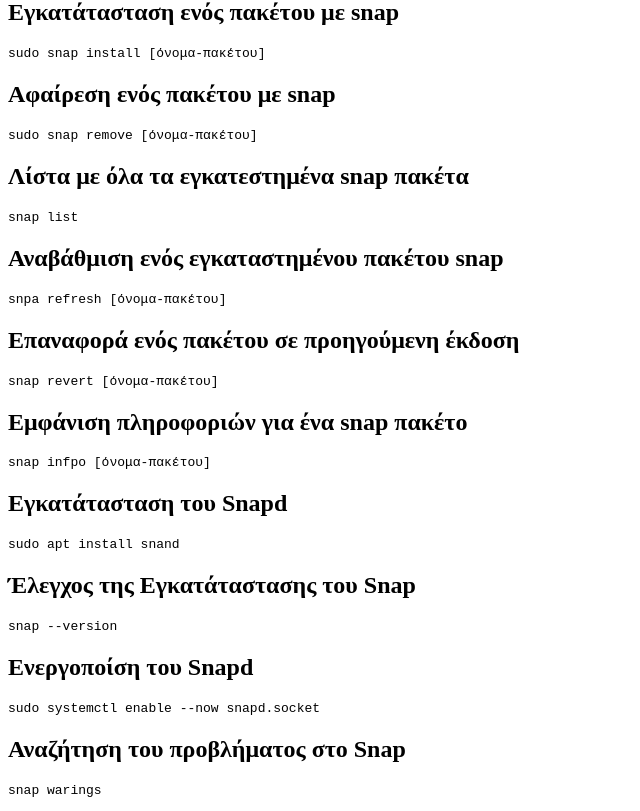
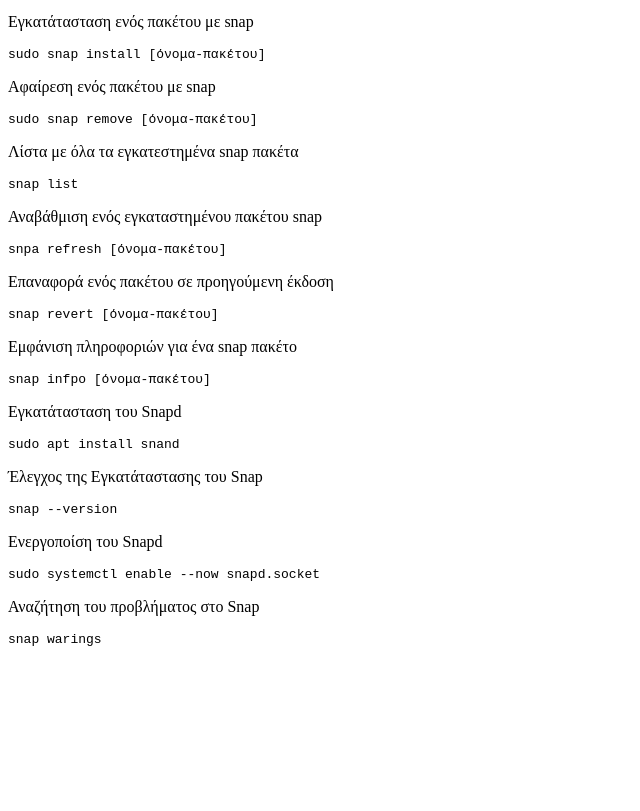
Before and after one commit to grcodeclub/linux, a plain HTML site: page docs/terminal/system/snap.html in a window 1280 px wide. Shown: the part 67-878 px from the top of the page, without its empty margins (0-640 px from the left). After the commit the page ends 800 px from the top, so only its background shows below. Drawn offline with Linux system fonts and the light colour scheme.

Commit message:
Update snap.html

```diff
--- a/docs/terminal/system/snap.html
+++ b/docs/terminal/system/snap.html
@@ -1,42 +1,37 @@
-<html>
+<!DOCTYPE html>
+<html lang="el">
 <head>
+    <meta charset="UTF-8">
     <meta property="og:image" content="https://grcodeclub.github.io/files-page/preview/linux.png"/>
     <meta property="og:title" content="Linux | Snap">
-        <script src="https://grcodeclub.github.io/js/add/data.js"></script>
+    <title>GrCode Club</title>
+    <script src="https://grcodeclub.gr/js/data.js"></script>
 </head>
-
-    <body id="linux">
-
+<body>
+    <div id="addHeader"></div>
     <div class="container">
-            <div id="add_headder_and_menu"></div><script src="https://grcodeclub.github.io/js/add/headder_and_menu.js"></script>
-        <div class="Text"> <!--ΑΡΧΗ Text-->
-            <a href="https://grcodeclub.github.io/linux/terminal"><h1 id="back_page"></h1></a> <script src="https://grcodeclub.github.io/js/add/back_page.js"></script>
-            <div class="text_bg">
         <h1 class="title">Snap</h1>
-            <h2 class="highlight">Εγκατάτασταση ενός πακέτου με snap</h2>
+        <p >Εγκατάτασταση ενός πακέτου με snap</p>
         <div class="terminal"><pre class="command-line" data-user="grcodeclub" data-host="linux"><code class="language-bash">sudo snap install [όνομα-πακέτου]</code></pre></div>
-            <h2 class="highlight">Αφαίρεση ενός πακέτου με snap</h2>
+        <p >Αφαίρεση ενός πακέτου με snap</p>
         <div class="terminal"><pre class="command-line" data-user="grcodeclub" data-host="linux"><code class="language-bash">sudo snap remove [όνομα-πακέτου]</code></pre></div>
-            <h2 class="highlight">Λίστα με όλα τα εγκατεστημένα snap πακέτα</h2>
+        <p >Λίστα με όλα τα εγκατεστημένα snap πακέτα</p>
         <div class="terminal"><pre class="command-line" data-user="grcodeclub" data-host="linux"><code class="language-bash">snap list</code></pre></div>
-            <h2 class="highlight">Αναβάθμιση ενός εγκαταστημένου πακέτου snap</h2>
+        <p >Αναβάθμιση ενός εγκαταστημένου πακέτου snap</p>
         <div class="terminal"><pre class="command-line" data-user="grcodeclub" data-host="linux"><code class="language-bash">snpa refresh [όνομα-πακέτου]</code></pre></div>
-            <h2 class="highlight">Επαναφορά ενός πακέτου σε προηγούμενη έκδοση</h2>
+        <p >Επαναφορά ενός πακέτου σε προηγούμενη έκδοση</p>
         <div class="terminal"><pre class="command-line" data-user="grcodeclub" data-host="linux"><code class="language-bash">snap revert [όνομα-πακέτου]</code></pre></div>
-            <h2 class="highlight">Εμφάνιση πληροφοριών για ένα snap πακέτο</h2>
+        <p >Εμφάνιση πληροφοριών για ένα snap πακέτο</p>
         <div class="terminal"><pre class="command-line" data-user="grcodeclub" data-host="linux"><code class="language-bash">snap infpo [όνομα-πακέτου]</code></pre></div>
-            <h2 class="highlight">Εγκατάτασταση του Snapd </h2>
+        <p >Εγκατάτασταση του Snapd </p>
         <div class="terminal"><pre class="command-line" data-user="grcodeclub" data-host="linux"><code class="language-bash">sudo apt install snand</code></pre></div>
-            <h2 class="highlight">Έλεγχος της Εγκατάταστασης του Snap</h2>
+        <p >Έλεγχος της Εγκατάταστασης του Snap</p>
         <div class="terminal"><pre class="command-line" data-user="grcodeclub" data-host="linux"><code class="language-bash">snap --version</code></pre></div>
-            <h2 class="highlight">Ενεργοποίση του Snapd</h2>
+        <p >Ενεργοποίση του Snapd</p>
         <div class="terminal"><pre class="command-line" data-user="grcodeclub" data-host="linux"><code class="language-bash">sudo systemctl enable --now snapd.socket</code></pre></div>
-            <h2 class="highlight">Αναζήτηση του προβλήματος στο Snap</h2>
+        <p >Αναζήτηση του προβλήματος στο Snap</p>
         <div class="terminal"><pre class="command-line" data-user="grcodeclub" data-host="linux"><code class="language-bash">snap warings</code></pre></div>
-
     </div>
-        </div> <!--ΤΕΛΟΣ Text-->
-    </div> <!--ΤΕΛΟΣ container-->
-        <footer id="addFooter"></footer> <!-- Footer -->
+    <div id="addFooter"></div>
 </body>
 </html>
```
Lines whose indentation alone changed are shown as unchanged.
